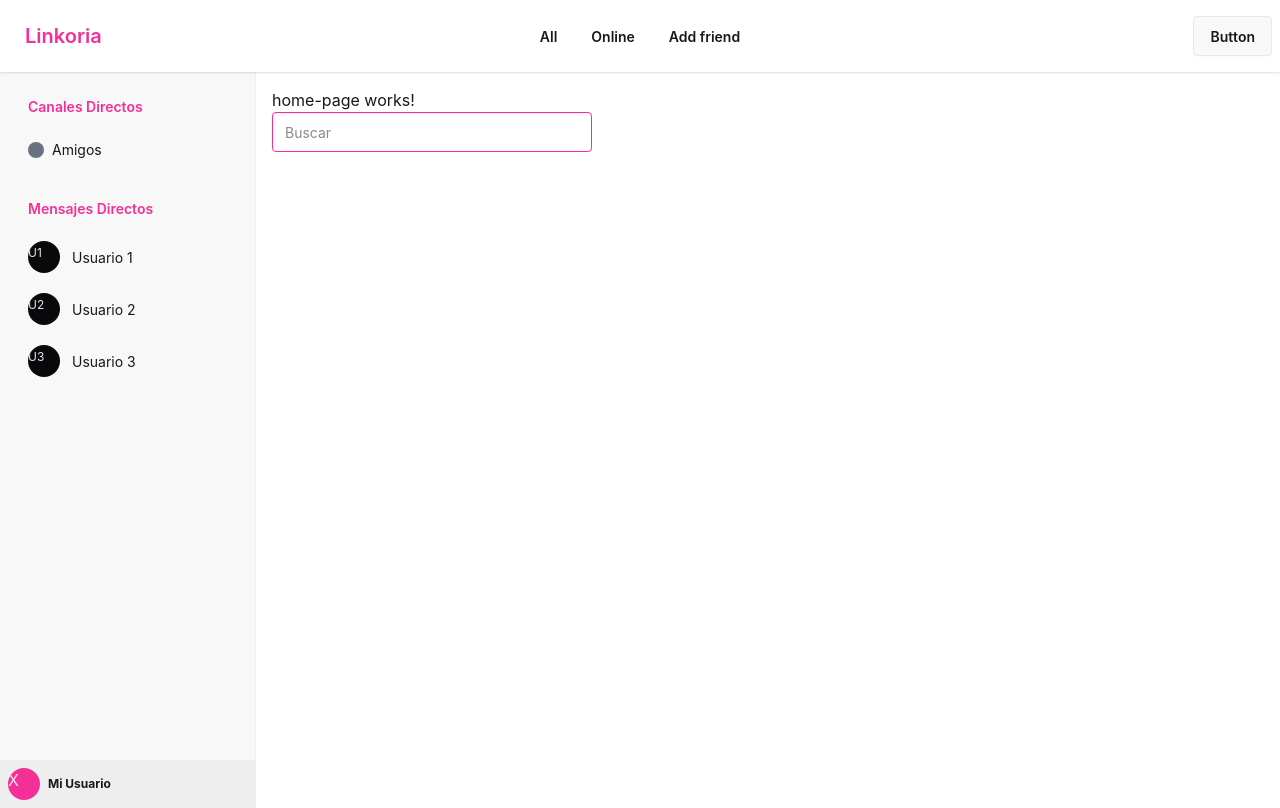
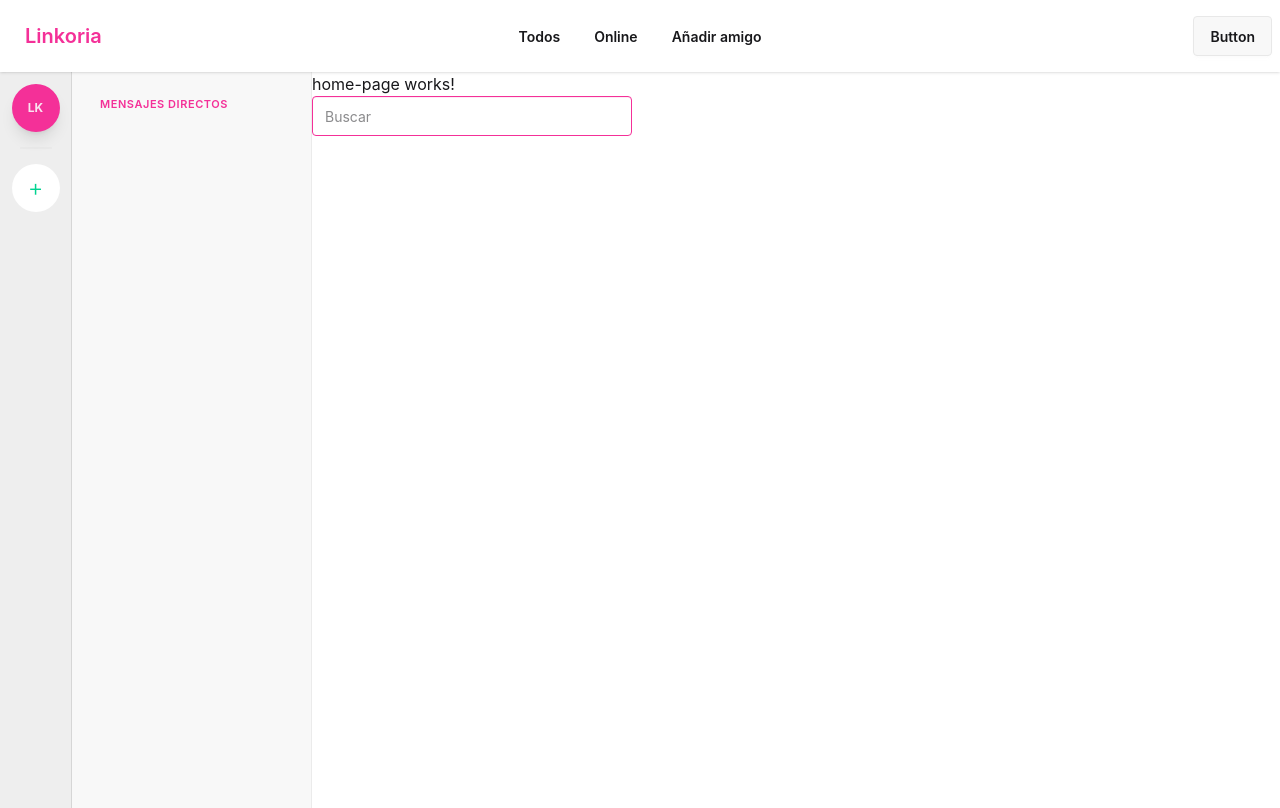
Before and after one commit to Drck7/fronted-linkoria, an Angular app: page / in a window 1280 px wide. Built offline with nearby package versions, Linux system fonts and the light colour scheme.

Commit message:
Adicion de paginas

```diff
--- a/angular.json
+++ b/angular.json
@@ -8,7 +8,14 @@
   "projects": {
     "fronted-linkoria": {
       "projectType": "application",
-      "schematics": {},
+      "schematics": {
+        "@schematics/angular:component": {
+          "inlineTemplate": false,
+          "inlineStyle": false,
+          "skipTests": false,
+          "style": "css"
+        }
+      },
       "root": "",
       "sourceRoot": "src",
       "prefix": "app",
--- a/src/app/linkoria-front/components/front-navbar/front-navbar.html
+++ b/src/app/linkoria-front/components/front-navbar/front-navbar.html
@@ -28,7 +28,7 @@
     <ul class="menu menu-horizontal px-1">
       <li>
         <a routerLink="/users/all" class="btn btn-ghost" routerLinkActive="text-secondary">
-            All
+            Todos
         </a>
       </li>
       <li>
@@ -38,7 +38,7 @@
       </li>
       <li>
         <a routerLink="/users/add" class="btn btn-ghost" routerLinkActive="text-secondary">
-            Add friend
+            Añadir amigo
         </a>
       </li>
     </ul>
--- /dev/null
+++ b/src/app/linkoria-front/components/servers-navbar/servers-navbar.html
@@ -0,0 +1,23 @@
+<!-- barra de navegacion de los servidores -->
+<aside class="w-[72px] bg-base-300 flex flex-col items-center py-3 gap-2 border-r border-black/10 h-full">
+
+  <div class="group relative flex items-center justify-center">
+    <div class="absolute -left-1 w-1 h-5 bg-white rounded-r-full transition-all duration-300 scale-0 group-hover:scale-100"></div>
+
+    <div class="w-12 h-12 bg-secondary text-secondary-content rounded-[24px] group-hover:rounded-[16px] transition-all duration-300 flex items-center justify-center cursor-pointer shadow-lg">
+      <span class="font-bold text-xs">LK</span>
+    </div>
+  </div>
+
+  <div class="divider w-8 mx-auto my-0 opacity-20"></div>
+
+  <div class="group relative flex items-center justify-center">
+    <div class="w-12 h-12 bg-base-100 text-success rounded-[24px] hover:rounded-[16px] hover:bg-success hover:text-white transition-all duration-300 flex items-center justify-center cursor-pointer group">
+      <span class="text-2xl font-light">+</span>
+    </div>
+
+    <span class="absolute left-16 scale-0 transition-all rounded bg-black p-2 text-xs text-white group-hover:scale-100 z-50 shadow-xl whitespace-nowrap">
+      Añadir servidor
+    </span>
+  </div>
+</aside>
--- /dev/null
+++ b/src/app/linkoria-front/components/servers-navbar/servers-navbar.ts
@@ -0,0 +1,9 @@
+import { Component } from '@angular/core';
+
+@Component({
+  selector: 'servers-navbar',
+  imports: [],
+  templateUrl: './servers-navbar.html',
+  styles: ``,
+})
+export class ServersNavbar {}
--- a/src/app/linkoria-front/layout/linkoria-front-layout/linkoria-front-layout.html
+++ b/src/app/linkoria-front/layout/linkoria-front-layout/linkoria-front-layout.html
@@ -2,36 +2,18 @@
 
 <div class="flex h-[calc(100vh-64px)] overflow-hidden">
 
-  <aside class="w-64 bg-base-200 border-r border-base-300 hidden md:flex flex-col">
+  <servers-navbar></servers-navbar>
+
+  <aside class="w-60 bg-base-200 flex flex-col border-r border-black/5">
     <div class="p-4 flex-1 overflow-y-auto">
-      <ul class="menu p-0 gap-2">
-        <li class="menu-title text-secondary">Canales Directos</li>
-        <li><a class="active"> <div class="w-4 h-4 bg-gray-500 rounded-full"></div> Amigos</a></li>
-        <li class="menu-title text-secondary mt-4">Mensajes Directos</li>
-        @for (i of [1,2,3]; track $index) {
-          <li>
-            <a class="flex items-center gap-3">
-              <div class="avatar online placeholder">
-                <div class="bg-neutral text-neutral-content w-8 rounded-full">
-                  <span class="text-xs">U{{i}}</span>
-                </div>
-              </div>
-              <span>Usuario {{i}}</span>
-            </a>
-          </li>
-        }
-      </ul>
-    </div>
-
-    <div class="p-2 bg-base-300 flex items-center gap-2">
-      <div class="avatar placeholder">
-        <div class="bg-secondary text-secondary-content w-8 rounded-full"><span>X</span></div>
-      </div>
-      <div class="text-xs font-bold truncate">Mi Usuario </div>
+      <ul class="menu p-0 gap-1">
+        <li class="menu-title text-secondary text-[11px] uppercase tracking-wider">Mensajes directos</li>
+        </ul>
     </div>
   </aside>
 
-  <main class="flex-1 overflow-y-auto bg-base-100 p-4">
+  <main class="flex-1 bg-base-100 overflow-y-auto">
     <router-outlet></router-outlet>
   </main>
+
 </div>
--- a/src/app/linkoria-front/layout/linkoria-front-layout/linkoria-front-layout.ts
+++ b/src/app/linkoria-front/layout/linkoria-front-layout/linkoria-front-layout.ts
@@ -1,10 +1,10 @@
 import { Component } from '@angular/core';
 import { RouterOutlet } from "@angular/router";
 import { FrontNavbar } from "../../components/front-navbar/front-navbar";
-
+import { ServersNavbar } from '../../components/servers-navbar/servers-navbar';
 @Component({
   selector: 'app-linkoria-front-layout',
-  imports: [RouterOutlet, FrontNavbar],
+  imports: [RouterOutlet, FrontNavbar, ServersNavbar],
   templateUrl: './linkoria-front-layout.html',
 })
 export class LinkoriaFrontLayout { }
--- a/src/app/linkoria-front/paginas/not-found-page/not-found-page.html
+++ b/src/app/linkoria-front/paginas/not-found-page/not-found-page.html
@@ -1 +1 @@
-<p>not-found-page works!</p>,
+<p>not-found-page works!</p>
--- a/src/app/linkoria-front/paginas/online-page/online-page.ts
+++ b/src/app/linkoria-front/paginas/online-page/online-page.ts
@@ -1,8 +1,9 @@
 import { Component } from '@angular/core';
+import { RouterOutlet } from '@angular/router';
 
 @Component({
-  selector: 'app-online-page',
-  imports: [],
+  selector: 'online-page',
+  imports: [RouterOutlet],
   templateUrl: './online-page.html',
 })
 export class OnlinePage { }
```
